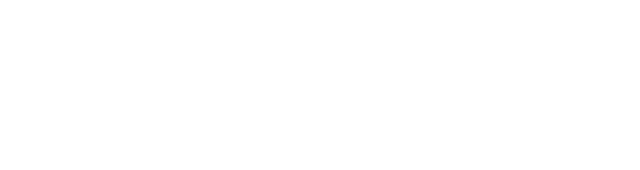
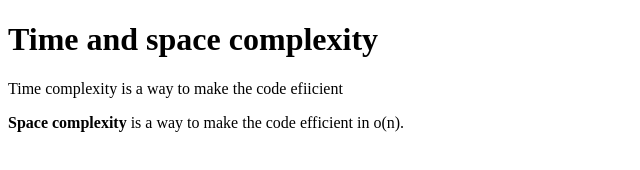
Before and after one commit to acciojob/time-and-space-complexity-AnjaliTiwari24, a website: page main.html in a window 1280 px wide. Shown: the whole page, without its empty margins (0-640 px from the left). Drawn offline with Linux system fonts and the light colour scheme.

Commit message:
created a submission

```diff
--- a/main.html
+++ b/main.html
@@ -7,6 +7,9 @@
 </head>
 
 <body>
+	<h1>Time and space complexity</h1>
+	<p>Time complexity is a way to make the code efiicient</p>
+	<p><b>Space complexity</b> is a way to make the code efficient in o(n).</p>
 	<!-- the entire body must be written by student -->
     <script type="text/javascript" src="./script.js">
 </script>
```
